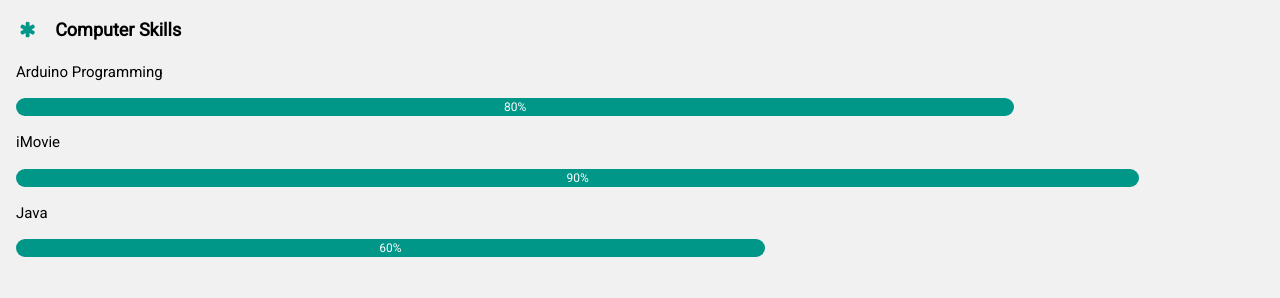
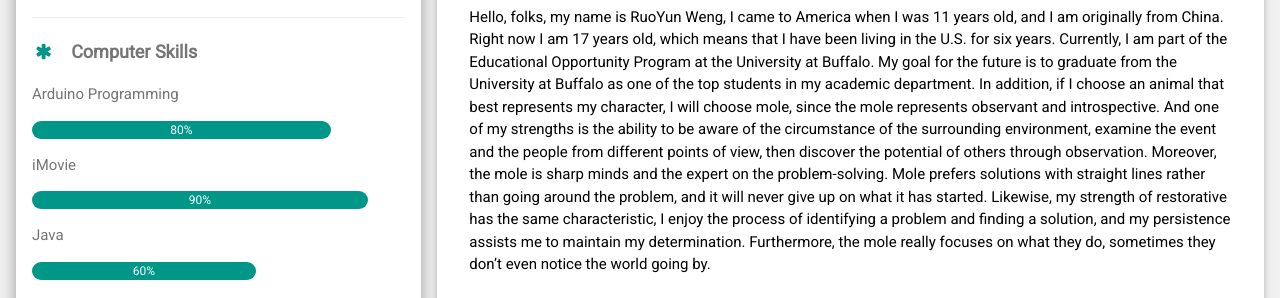
Before and after one commit to RuoWeng/RuoWeng.github.io, a plain HTML site: page index.html in a window 1280 px wide. Shown: the part 154-452 px from the top of the page. Drawn offline with nearby package versions, Linux system fonts and the light colour scheme.

Commit message:
Update index.html

```diff
--- a/index.html
+++ b/index.html
@@ -15,12 +15,13 @@ html,body,h1,h2,h3,h4,h5,h6 {font-family: "Roboto", sans-serif}
 <div class="w3-content w3-margin-top" style="max-width:1400px;">
 
   <!-- The Grid -->
-  <div class="row-padding">
+  $('.container').css('width', newWidth + 'px');
+  <div class="w3-row-padding">
 
     <!-- Left Column -->
-    <div class="third">
+    <div class="w3-third">
 
-      <div class="white text-grey card-4">
+      <div class="w3-white w3-text-grey w3-card-4">
         <div class="w3-display-container">
           <div class="w3-display-bottomleft w3-container w3-text-black">
             <h2>RuoYun Weng</h2>
```
